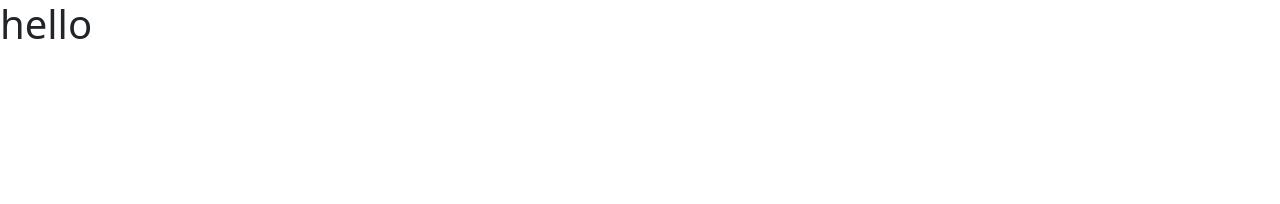
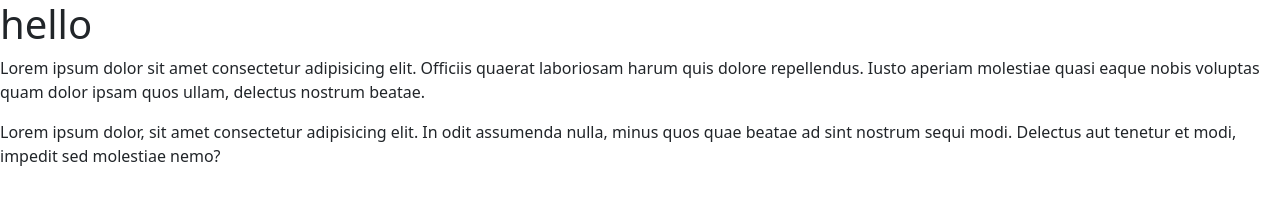
Before and after one commit to Ya-sin0007/panda-commerce-bootstrap, a plain HTML site: page index.html in a window 1280 px wide. Drawn offline with Linux system fonts and the light colour scheme.

Commit message:
added some changes to my repo!

```diff
--- a/index.html
+++ b/index.html
@@ -11,6 +11,11 @@
 
 <body>
     <h1>hello</h1>
+    <p>Lorem ipsum dolor sit amet consectetur adipisicing elit. Officiis quaerat laboriosam harum quis dolore
+        repellendus. Iusto aperiam molestiae quasi eaque nobis voluptas quam dolor ipsam quos ullam, delectus nostrum
+        beatae.</p>
+    <p>Lorem ipsum dolor, sit amet consectetur adipisicing elit. In odit assumenda nulla, minus quos quae beatae ad sint
+        nostrum sequi modi. Delectus aut tenetur et modi, impedit sed molestiae nemo?</p>
 
     <!-- js link  -->
     <script src="js/bootstrap.bundle.min.js"></script>
```
